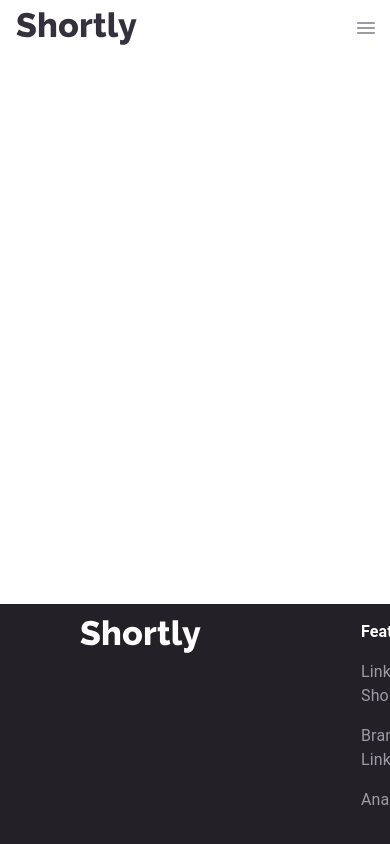
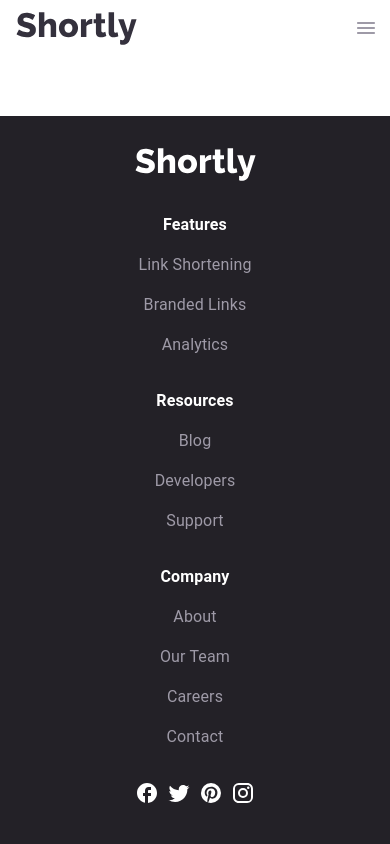
Before and after one commit to luisamlopez/url-shortening-api, a React (Create React App) app: page / in a window 390 px wide. Built offline with nearby package versions, Linux system fonts and the light colour scheme.

Commit message:
Add mobile footer

```diff
--- a/src/components/Footer.jsx
+++ b/src/components/Footer.jsx
@@ -14,23 +14,41 @@ const resources = ["Blog", "Developers", "Support"];
 // Company array
 const company = ["About", "Our Team", "Careers", "Contact"];
 // Social Media array
-const socialMedia = ["Facebook", "Twitter", "Instagram", "Pinterest"];
+const socialMedia = ["Facebook", "Twitter", "Pinterest", "Instagram"];
 
 const Footer = () => {
     return (
         <Box
             component="footer"
             sx={{
-                position: "fixed",
+                position: 'fixed',
                 bottom: 0,
                 left: 0,
                 right: 0,
                 background: "var(--very-dark-violet)",
                 display: "flex",
                 justifyContent: "space-between",
-                alignItems: "flex-start",
-                padding: "1rem 5rem",
+                alignItems: {
+                    xs: "center",
+                    sm: "center",
+                    md: "center",
+                    lg: "flex-start",
+                },
+                padding: {
+                    xs: "2rem 1rem",
+                    sm: "2rem 1rem",
+                    md: "2rem 2rem",
+                    lg: "2rem 4rem",
+                },
                 gap: "2rem",
+                flexDirection: {
+                    xs: "column",
+                    sm: "column",
+                    md: "row",
+                    lg: "row",
+                },
+                width: "100%",
+
             }}
         >
             {/* Logo */}
@@ -38,7 +56,12 @@ const Footer = () => {
                 component="img"
                 src={logo}
                 sx={{
-                    marginRight: "8rem",
+                    marginRight: {
+                        xs: "0",
+                        sm: "0",
+                        md: "4rem",
+                        lg: "8rem",
+                    },
                 }}
             />
             {/* Features */}
@@ -48,16 +71,7 @@ const Footer = () => {
             {/* Company */}
             <FooterMenu array={company} title={"Company"} />
             {/* Social Media */}
-            <Box
-                sx={{
-                    display: "flex",
-                    flexDirection: "column",
-                    gap: "1rem",
-                }}
-            >
-                <Typography sx={{ fontWeight: "bold", color: "white" }}>
-                    Follow Us
-                </Typography>
+
             <Box
                 sx={{
                     display: "flex",
@@ -70,7 +84,7 @@ const Footer = () => {
                         {getSocialMediaIcon(social)}
                     </Link>
                 ))}
-                </Box>
+
             </Box>
         </Box>
     );
@@ -84,7 +98,12 @@ const FooterMenu = ({ title, array }) => (
             flexDirection: "column",
             gap: "1rem",
             width: "100%",
-            textAlign: "left",
+            textAlign: {
+                xs: "center",
+                sm: "center",
+                md: "left",
+                lg: "left",
+            },
         }}
     >
         <Typography sx={{ fontWeight: "bold", color: "white" }}>{title}</Typography>
```
Lines whose indentation alone changed are shown as unchanged.
